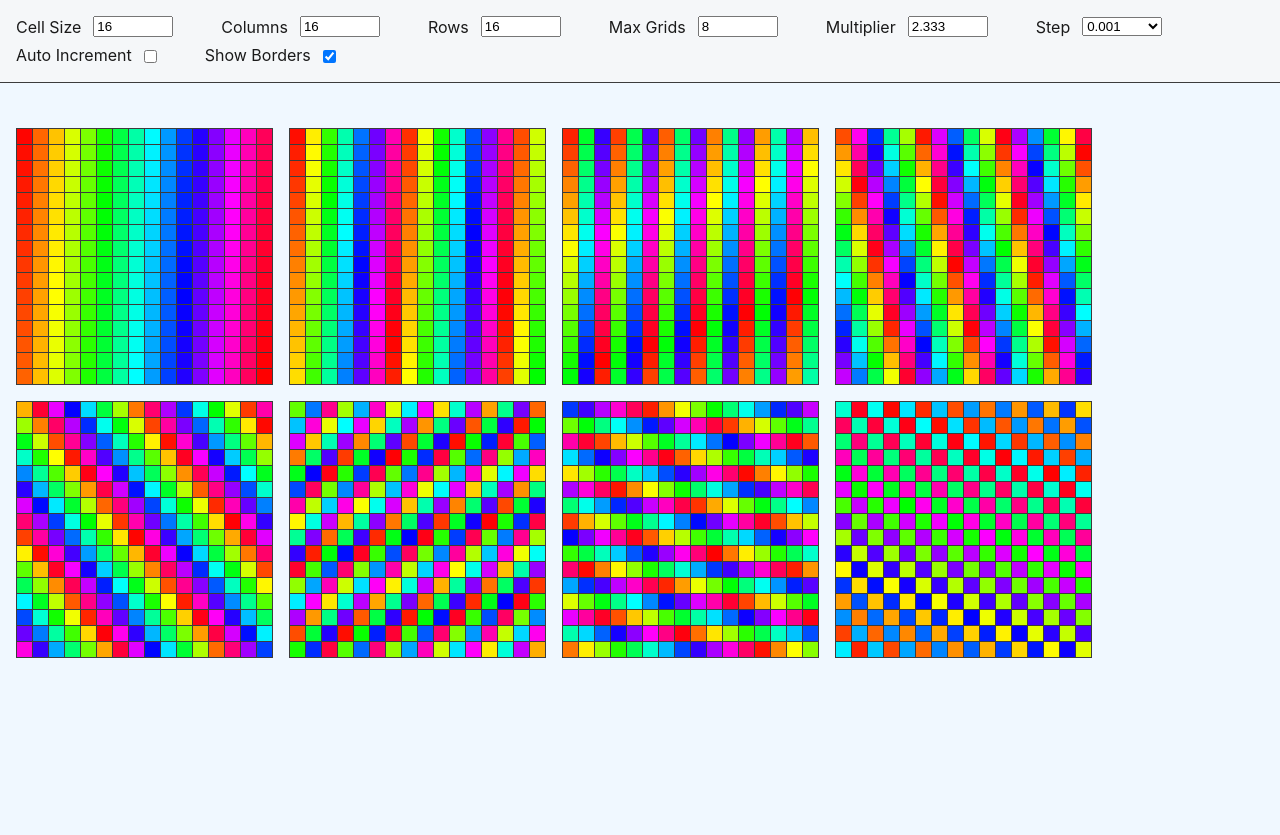
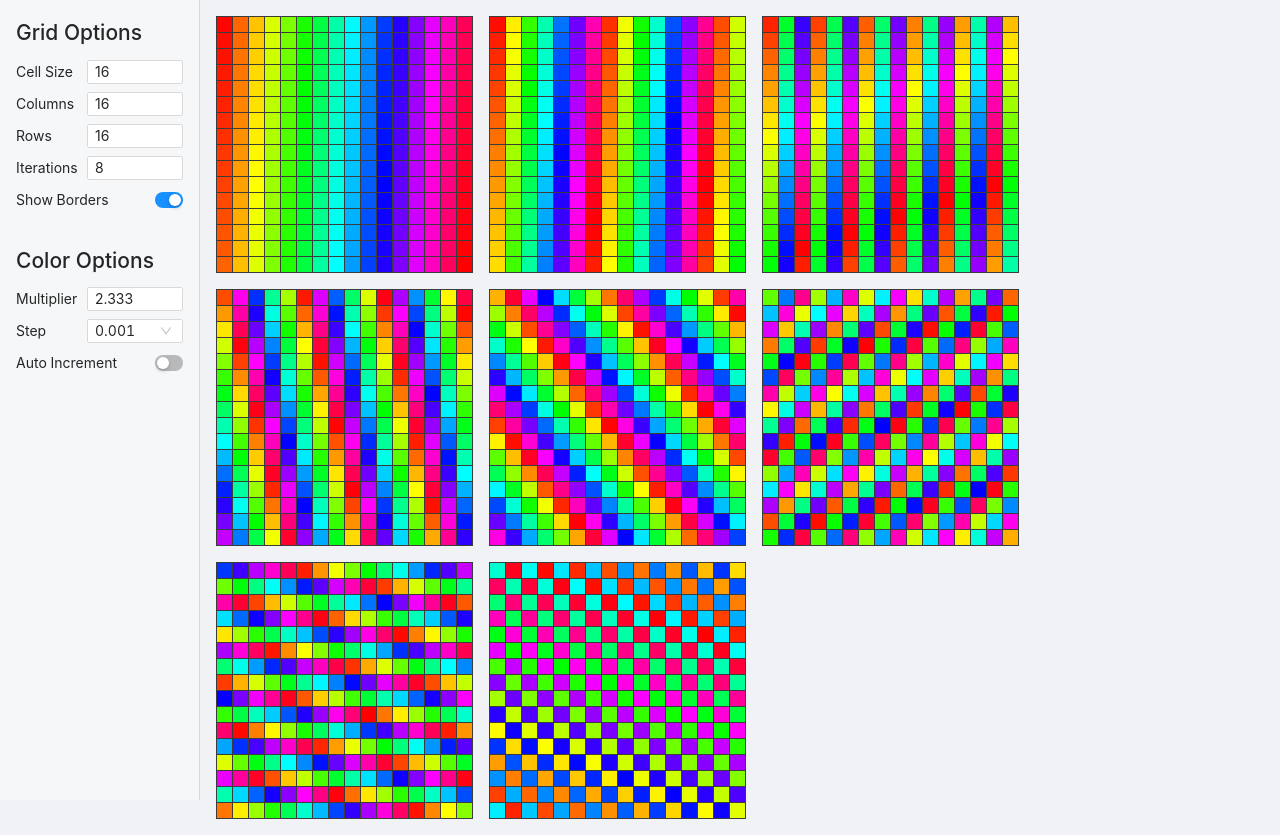
Before and after one commit to bronsonavila/rainbow-dance-party, a Next.js app: page / in a window 1280 px wide. Before the commit the page ends 800 px from the top, so only its background shows below. Built offline with nearby package versions, Linux system fonts and the light colour scheme.

Commit message:
Configure Ant Design components

```diff
--- a/package.json
+++ b/package.json
@@ -8,8 +8,12 @@
     "start": "next start"
   },
   "dependencies": {
+    "antd": "^4.16.1",
     "next": "10.2.3",
     "react": "17.0.2",
     "react-dom": "17.0.2"
+  },
+  "devDependencies": {
+    "@ant-design/icons": "^4.6.2"
   }
 }
--- a/pages/index.js
+++ b/pages/index.js
@@ -1,5 +1,10 @@
+import { SettingFilled, SettingOutlined } from '@ant-design/icons';
+import { Button, InputNumber, Layout, Select, Switch } from 'antd';
 import Head from 'next/head';
 import { useEffect, useRef, useState } from 'react';
+
+const { Sider } = Layout;
+const { Option } = Select;
 
 const ColorGrids = () => {
   const autoIncrementTimerRef = useRef(null);
@@ -7,10 +12,11 @@ const ColorGrids = () => {
   const [colorRange, setColorRange] = useState(360);
   const [columns, setColumns] = useState(16);
   const [isAutoIncrementing, setIsAutoIncrementing] = useState(false);
-  const [maxColorGrids, setMaxColorGrids] = useState(8);
+  const [iterations, setIterations] = useState(8);
   const [multiplier, setMultiplier] = useState(2.333);
   const [rows, setRows] = useState(16);
   const [showBorders, setShowBorders] = useState(true);
+  const [showMobileSettings, setShowMobileSettings] = useState(false);
   const [step, setStep] = useState('0.001');
 
   const getDecimalPlaces = () => step.split('.')[1]?.length || 0;
@@ -43,97 +49,117 @@ const ColorGrids = () => {
         <link rel="icon" href="/favicon.ico" />
       </Head>
 
-      <main>
-        <div className="controls">
+      <Layout>
+        <Button
+          icon={showMobileSettings ? <SettingOutlined /> : <SettingFilled />}
+          onClick={() => setShowMobileSettings(!showMobileSettings)}
+          shape="circle"
+          size="large"
+        />
+        <Sider
+          breakpoint="md"
+          className={`${showMobileSettings ? 'show-mobile-settings' : ''}`}
+          onBreakpoint={(broken) => {
+            if (!broken) setShowMobileSettings(false);
+          }}
+        >
+          <div className="settings__group">
+            <h2>Grid Options</h2>
             <label>
               <span>Cell Size</span>
-            <input
-              min="1"
-              onChange={(e) => setCellSize(e.target.value)}
+              <InputNumber
+                min={1}
+                onChange={(value) => setCellSize(value)}
                 onFocus={handleInputFocus}
-              type="number"
+                size="small"
                 value={cellSize}
               />
             </label>
             <label>
               <span>Columns</span>
-            <input
-              min="1"
-              onChange={(e) =>
-                setColumns(e.target.value ? Number(e.target.value) : '')
-              }
+              <InputNumber
+                min={1}
+                onChange={(value) => setColumns(value)}
                 onFocus={handleInputFocus}
-              type="number"
+                size="small"
                 value={columns}
               />
             </label>
             <label>
               <span>Rows</span>
-            <input
-              min="1"
-              onChange={(e) =>
-                setRows(e.target.value ? Number(e.target.value) : '')
-              }
+              <InputNumber
+                min={1}
+                onChange={(value) => setRows(value)}
                 onFocus={handleInputFocus}
-              type="number"
+                size="small"
                 value={rows}
               />
             </label>
             <label>
-            <span>Max Grids</span>
-            <input
-              min="1"
-              onChange={(e) =>
-                setMaxColorGrids(e.target.value ? Number(e.target.value) : '')
-              }
+              <span>Iterations</span>
+              <InputNumber
+                min={1}
+                onChange={(value) => setIterations(value)}
                 onFocus={handleInputFocus}
-              type="number"
-              value={maxColorGrids}
+                size="small"
+                value={iterations}
               />
             </label>
             <label>
+              <span>Show Borders</span>
+              <Switch
+                checked={showBorders}
+                onChange={(value) => setShowBorders(value)}
+                size="small"
+              />
+            </label>
+          </div>
+          <div className="settings__group">
+            <h2>Color Options</h2>
+            <label>
               <span>Multiplier</span>
-            <input
-              min="0"
-              onChange={(e) =>
-                setMultiplier(e.target.value ? Number(e.target.value) : '')
-              }
+              <InputNumber
+                min={0}
+                onChange={(value) => setMultiplier(value)}
                 onFocus={handleInputFocus}
+                size="small"
                 step={step}
-              type="number"
                 value={multiplier}
               />
             </label>
             <label>
               <span>Step</span>
-            <select onChange={(e) => setStep(e.target.value)} value={step}>
-              <option value="1">1</option>
-              <option value="0.1">0.1</option>
-              <option value="0.01">0.01</option>
-              <option value="0.001">0.001</option>
-              <option value="0.0001">0.0001</option>
-              <option value="0.00001">0.00001</option>
-            </select>
+              <Select
+                defaultValue={step}
+                // See: https://github.com/ant-design/ant-design/issues/5130#issuecomment-283629010
+                dropdownAlign={{
+                  points: showMobileSettings ? ['bl', 'tl'] : ['tl', 'bl'],
+                  offset: showMobileSettings ? [0, -4] : [0, 4],
+                }}
+                dropdownMatchSelectWidth={false}
+                onChange={(value) => setStep(value)}
+                size="small"
+              >
+                <Option value="1">1</Option>
+                <Option value="0.1">0.1</Option>
+                <Option value="0.01">0.01</Option>
+                <Option value="0.001">0.001</Option>
+                <Option value="0.0001">0.0001</Option>
+                <Option value="0.00001">0.00001</Option>
+              </Select>
             </label>
             <label>
               <span>Auto Increment</span>
-            <input
+              <Switch
                 checked={isAutoIncrementing}
-              onChange={() => setIsAutoIncrementing(!isAutoIncrementing)}
-              type="checkbox"
-            />
-          </label>
-          <label>
-            <span>Show Borders</span>
-            <input
-              checked={showBorders}
-              onChange={(e) => setShowBorders(e.target.checked)}
-              type="checkbox"
+                onChange={(value) => setIsAutoIncrementing(value)}
+                size="small"
               />
             </label>
           </div>
+        </Sider>
         <div className="color-grids">
-          {[...Array(maxColorGrids)].map((colorGrid, index) => (
+          {[...Array(iterations)].map((colorGrid, index) => (
             <ColorGrid
               cellSize={cellSize}
               colorRange={colorRange}
@@ -146,84 +172,25 @@ const ColorGrids = () => {
             />
           ))}
         </div>
-      </main>
+      </Layout>
 
       <style jsx>{`
         .color-grids {
           display: flex;
           flex-wrap: wrap;
-          margin: 1rem 0 1rem 1rem;
+          justify-content: center;
+          margin: 1rem 0 3.5rem 1rem;
         }
 
-        .controls {
-          background-color: #f5f7f9;
-          border-bottom: 1px solid #3c3c3c;
-          display: flex;
-          flex-wrap: wrap;
-          padding: 1rem 1rem 0.5rem;
-          position: fixed;
-          top: 0;
-          width: 100%;
-        }
-
-        input[type='checkbox'] {
-          margin: 0.3rem 3rem 0.2rem 0;
-        }
-
-        input:not([type='checkbox']) {
-          margin-right: 3rem;
-          width: 5rem;
-        }
-
-        label {
-          align-items: center;
-          display: flex;
-          margin-bottom: 0.5rem;
-        }
-
-        label span {
-          color: #1a1a1a;
-          display: inline-block;
-          margin-right: 0.75rem;
-        }
-
-        main {
-          margin: 17rem auto 0;
-        }
-
-        select {
-          margin-right: 3rem;
-          width: 5rem;
-        }
-
-        @media (min-width: 391px) {
-          main {
-            margin-top: 16rem;
+        @media (min-width: 768px) {
+          .color-grids {
+            justify-content: flex-start;
+            margin: 1rem 0 0 216px;
           }
         }
 
-        @media (min-width: 414px) {
-          main {
-            margin-top: 14rem;
-          }
-        }
-
-        @media (min-width: 519px) {
-          main {
-            margin-top: 10rem;
-          }
-        }
-
-        @media (min-width: 720px) {
-          main {
-            margin-top: 8rem;
-          }
-        }
-
-        @media (min-width: 1568px) {
-          main {
-            margin-top: 6rem;
-          }
+        .settings__group:not(:last-of-type) {
+          margin-bottom: 2rem;
         }
       `}</style>
     </>
--- /dev/null
+++ b/styles/ant-design.css
@@ -0,0 +1,72 @@
+@keyframes rotate {
+  to {
+    transform: rotate(360deg);
+  }
+}
+
+.ant-btn {
+  align-items: center;
+  animation: rotate 60s linear infinite;
+  bottom: 1rem;
+  display: inline-flex;
+  justify-content: center;
+  position: fixed;
+  right: 1rem;
+}
+
+@media (min-width: 768px) {
+  .ant-btn {
+    display: none !important;
+  }
+}
+
+.ant-btn .anticon {
+  align-items: center;
+  display: inline-flex;
+  justify-content: center;
+}
+
+.ant-btn:focus,
+.ant-btn:hover {
+  border-color: #d9d9d9;
+  color: inherit;
+}
+
+.ant-input-number,
+.ant-select {
+  width: 6rem;
+}
+
+.ant-layout-sider {
+  background-color: #f5f7f9;
+  border: 1px solid #d9d9d9;
+  bottom: 4.5rem;
+  display: none;
+  max-width: 200px !important;
+  overflow: auto;
+  padding: 1rem;
+  position: fixed;
+  right: 1rem;
+  width: 200px !important;
+}
+
+@media (min-width: 768px) {
+  .ant-layout-sider {
+    border: 0;
+    border-right: 1px solid #d9d9d9;
+    bottom: 0;
+    display: flex;
+    height: 100vh;
+    left: 0;
+    right: 0;
+    top: 0;
+  }
+}
+
+.ant-layout-sider.show-mobile-settings {
+  display: block;
+}
+
+.ant-layout-sider-children {
+  width: 100%;
+}
--- a/styles/globals.css
+++ b/styles/globals.css
@@ -1,10 +1,14 @@
 html,
 body {
-  background-color: aliceblue;
+  background-color: #f0f2f5;
   font-family: -apple-system, BlinkMacSystemFont, Segoe UI, Roboto, Oxygen,
     Ubuntu, Cantarell, Fira Sans, Droid Sans, Helvetica Neue, sans-serif;
   margin: 0;
   padding: 0;
+}
+
+* {
+  box-sizing: border-box;
 }
 
 a {
@@ -12,6 +16,13 @@ a {
   text-decoration: none;
 }
 
-* {
-  box-sizing: border-box;
+label {
+  align-items: center;
+  display: flex;
+  height: 1.5rem;
+  justify-content: space-between;
 }
+
+label:not(:last-of-type) {
+  margin-bottom: 0.5rem;
+}
```
Also changed, not shown: pages/_app.js (+5 -3 lines), 1 other file (tests, documents, lock files or other folders). Lines whose indentation alone changed are shown as unchanged.
